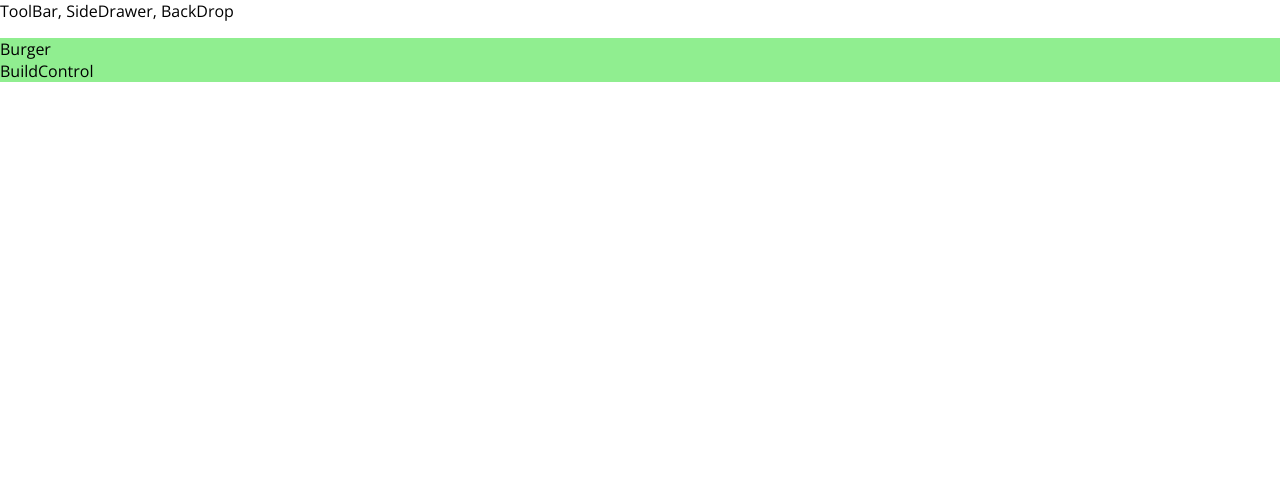
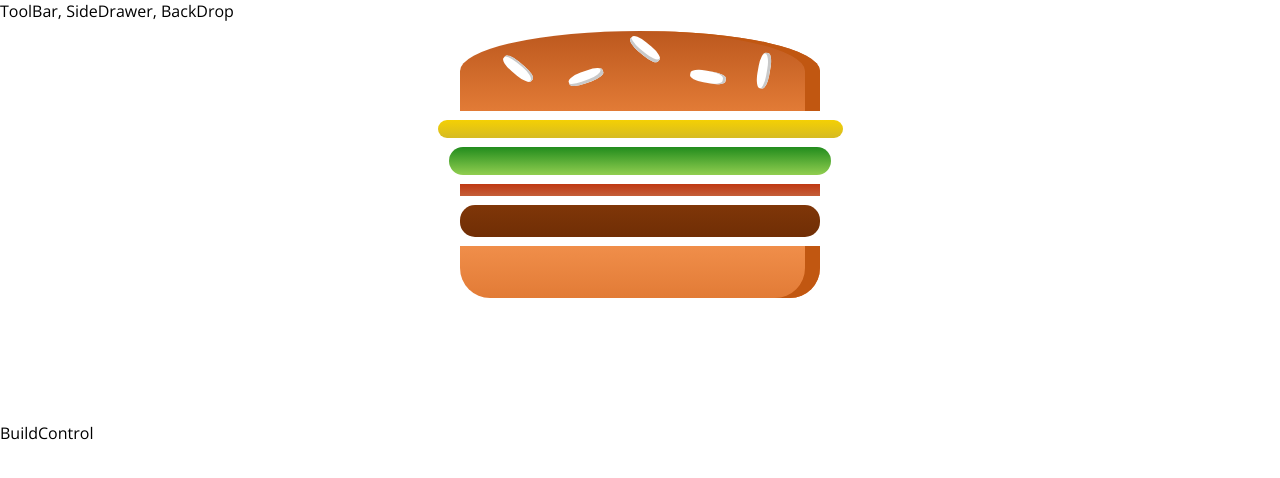
Before and after one commit to HamzaMihfad/react-the-burger-builder, a React (Create React App) app: page / in a window 1280 px wide. Shown: the top 478 px of the page. Built offline with nearby package versions, Linux system fonts and the light colour scheme.

Commit message:
burger done

```diff
--- a/src/components/Burger/Burger.js
+++ b/src/components/Burger/Burger.js
@@ -1,11 +1,17 @@
 import React from 'react';
 
 import './Burger.css';
+import BurgerIngredient from './BurgerIngredient/BurgerIngredient';
 
 const burger = () => {
 	return (
 		<div className="Burger">
-
+			<BurgerIngredient type="bread-top" />
+			<BurgerIngredient type="cheese" />
+			<BurgerIngredient type="salad" />
+			<BurgerIngredient type="bacon" />
+			<BurgerIngredient type="meat" />
+			<BurgerIngredient type="bread-bottom" />
 		</div>
 	);
 }
--- a/src/components/Burger/BurgerIngridient/BurgerIngridient.js
+++ b/src/components/Burger/BurgerIngredient/BurgerIngredient.js
@@ -1,8 +1,8 @@
 import React from 'react';
 
-import './BurgerIngridient.css';
+import './BurgerIngredient.css';
 
-const burgerIngridient = (props) => {
+const burgerIngredient = (props) => {
 	let ingridient = null;
 
 	switch (props.type) {
@@ -42,4 +42,4 @@
 	return ingridient;
 }
 
-export default burgerIngridient;
+export default burgerIngredient;
--- a/src/components/Layout/Layout.js
+++ b/src/components/Layout/Layout.js
@@ -1,7 +1,6 @@
 import React from 'react';
 
 import Aux from '../../hoc/Aux';
-import classes from './Layout.css';
 
 const layout = (props) => (
 	<Aux>
--- a/src/containers/BurgerBuilder/BurgerBuilder.js
+++ b/src/containers/BurgerBuilder/BurgerBuilder.js
@@ -1,12 +1,13 @@
 import React, { Component } from 'react';
 
 import Aux from '../../hoc/Aux';
+import Burger from '../../components/Burger/Burger';
 
 class BurgerBuilder extends Component {
 	render() {
 		return (
 			<Aux>
-				<div>Burger</div>
+				<Burger />
 				<div>BuildControl</div>
 			</Aux>
 		);
```
Also changed, not shown: src/components/Burger/BurgerIngredient/BurgerIngredient.css (renamed from src/components/Burger/BurgerIngridient/BurgerIngredient.css).
